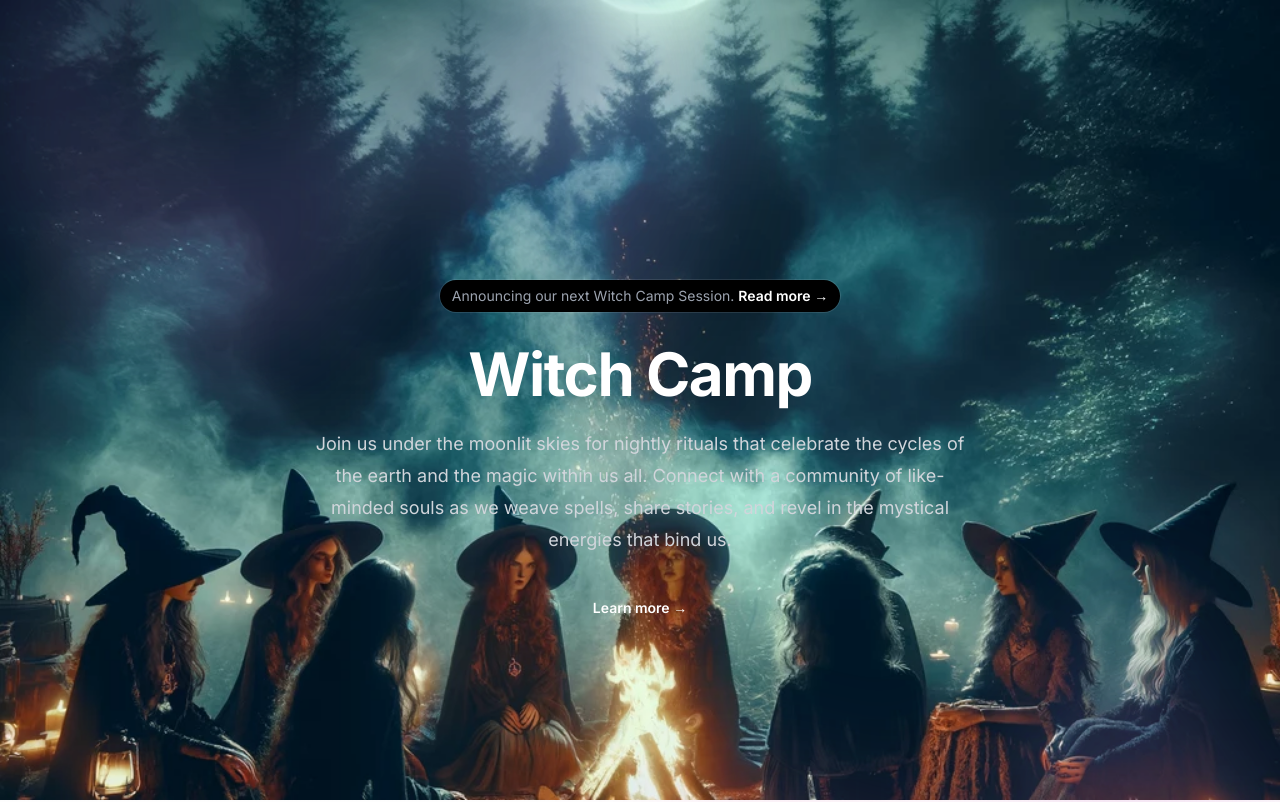
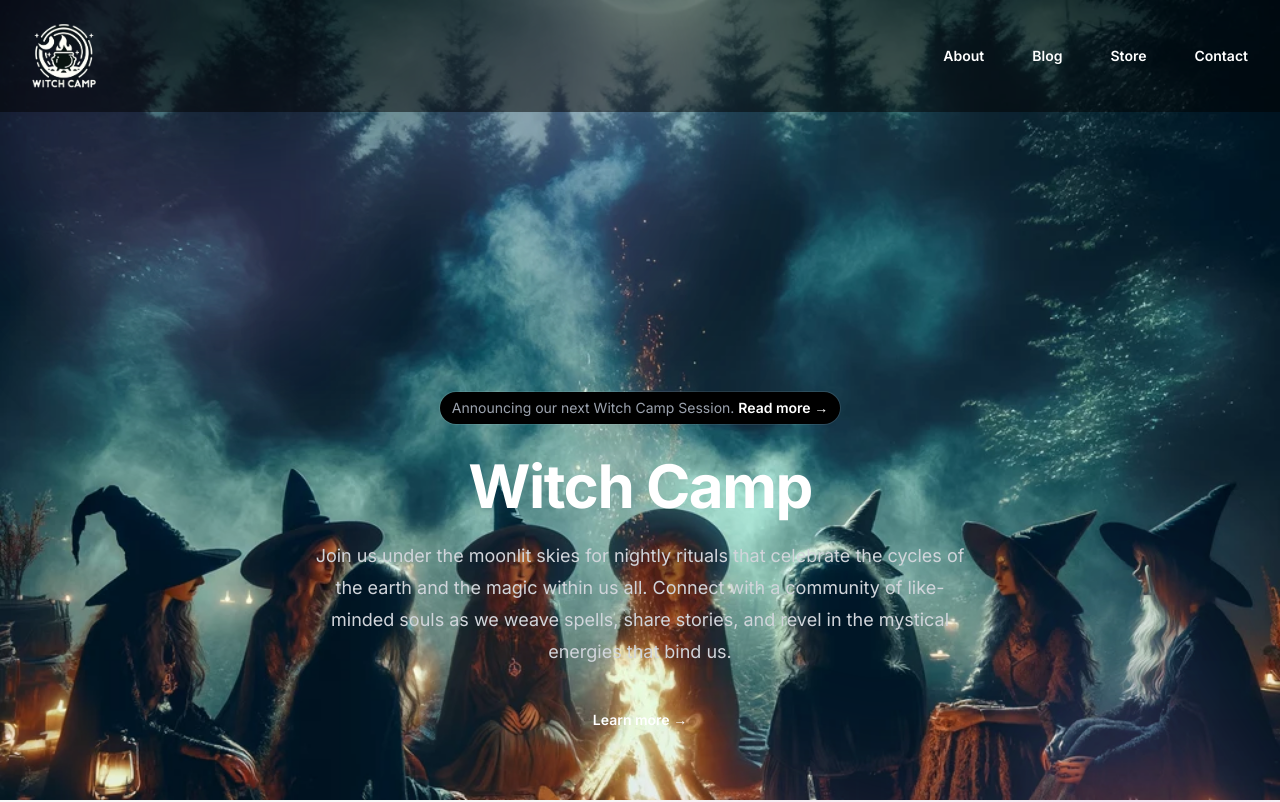
Before and after one commit to jpowell127/witch-camp, a Next.js app: page / in a window 1280 px wide. Shown: the top 802 px of the page. Built offline with nearby package versions, Linux system fonts and the light colour scheme.

Commit message:
feat: add logo and navigation

```diff
--- a/app/page.tsx
+++ b/app/page.tsx
@@ -1,10 +1,13 @@
-import Image from "next/legacy/image";
+import Image from 'next/legacy/image';
 import witchesPic from '../public/witches.webp';
+import Navigation from '@/components/Navigation';
 
 export default function Home() {
   return (
+    <>
+      <Navigation />
       <main>
-      <div className='isolate pt-14'>
+        <div className='pt-14'>
           <div className='absolute inset-0 -z-10 h-full w-full object-cover'>
             <Image
               src={witchesPic}
@@ -41,10 +44,11 @@ export default function Home() {
                 Witch Camp
               </h1>
               <p className='mt-6 text-lg leading-8 text-gray-300'>
-              Join us under the moonlit skies for nightly rituals that celebrate
-              the cycles of the earth and the magic within us all. Connect with
-              a community of like-minded souls as we weave spells, share
-              stories, and revel in the mystical energies that bind us.
+                Join us under the moonlit skies for nightly rituals that
+                celebrate the cycles of the earth and the magic within us all.
+                Connect with a community of like-minded souls as we weave
+                spells, share stories, and revel in the mystical energies that
+                bind us.
               </p>
               <div className='mt-10 flex items-center justify-center gap-x-6'>
                 <a
@@ -70,5 +74,6 @@ export default function Home() {
           </div>
         </div>
       </main>
+    </>
   );
 }
--- a/components/Navigation.tsx
+++ b/components/Navigation.tsx
@@ -3,33 +3,29 @@
 import { useState } from 'react';
 import { Dialog } from '@headlessui/react';
 import { Bars3Icon, XMarkIcon } from '@heroicons/react/24/outline';
-import Image from "next/legacy/image";
+import Image from 'next/legacy/image';
+import witchCampLogo from '../public/witchCampLogo.webp';
 
 const navigation = [
-  { name: 'Product', href: '#' },
-  { name: 'Features', href: '#' },
-  { name: 'Marketplace', href: '#' },
-  { name: 'Company', href: '#' },
+  { name: 'About', href: '#' },
+  { name: 'Blog', href: '#' },
+  { name: 'Store', href: '#' },
+  { name: 'Contact', href: '#' },
 ];
 
 const Navigation = () => {
   const [mobileMenuOpen, setMobileMenuOpen] = useState(false);
 
   return (
-    <header className='bg-black'>
+    <header className='bg-black/50'>
       <nav
         className='mx-auto flex max-w-7xl items-center justify-between p-6 lg:px-8'
         aria-label='Global'
       >
         <a href='/' className='-m-1.5 p-1.5'>
           <span className='sr-only'>Witch Camp</span>
-          <div className='h-8 w-auto'>
-            <Image
-              src='https://tailwindui.com/img/logos/mark.svg?color=indigo&shade=600'
-              alt=''
-              width={32}
-              height={32}
-            />
+          <div className='h-16 w-auto'>
+            <Image src={witchCampLogo} alt='' width={64} height={64} />
           </div>
         </a>
         <div className='flex lg:hidden'>
@@ -52,9 +48,6 @@ const Navigation = () => {
               {item.name}
             </a>
           ))}
-          <a href='/' className='text-sm font-semibold leading-6 text-white'>
-            Log in <span aria-hidden='true'>&rarr;</span>
-          </a>
         </div>
       </nav>
       <Dialog
@@ -67,7 +60,7 @@ const Navigation = () => {
         <Dialog.Panel className='fixed inset-y-0 right-0 z-10 w-full overflow-y-auto bg-white px-6 py-6 sm:max-w-sm sm:ring-1 sm:ring-gray-900/10'>
           <div className='flex items-center justify-between'>
             <a href='/' className='-m-1.5 p-1.5'>
-              <span className='sr-only'>Your Company</span>
+              <span className='sr-only'>Witch Camp</span>
               <div className='h-8 w-auto'>
                 <Image
                   src='https://tailwindui.com/img/logos/mark.svg?color=indigo&shade=600'
@@ -99,14 +92,6 @@ const Navigation = () => {
                   </a>
                 ))}
               </div>
-              <div className='py-6'>
-                <a
-                  href='/'
-                  className='-mx-3 block rounded-lg px-3 py-2.5 text-base font-semibold leading-7 text-gray-900 hover:bg-gray-50'
-                >
-                  Log in
-                </a>
-              </div>
             </div>
           </div>
         </Dialog.Panel>
```
Also changed, not shown: public/witchCampLogo.webp (added). Lines whose indentation alone changed are shown as unchanged.
